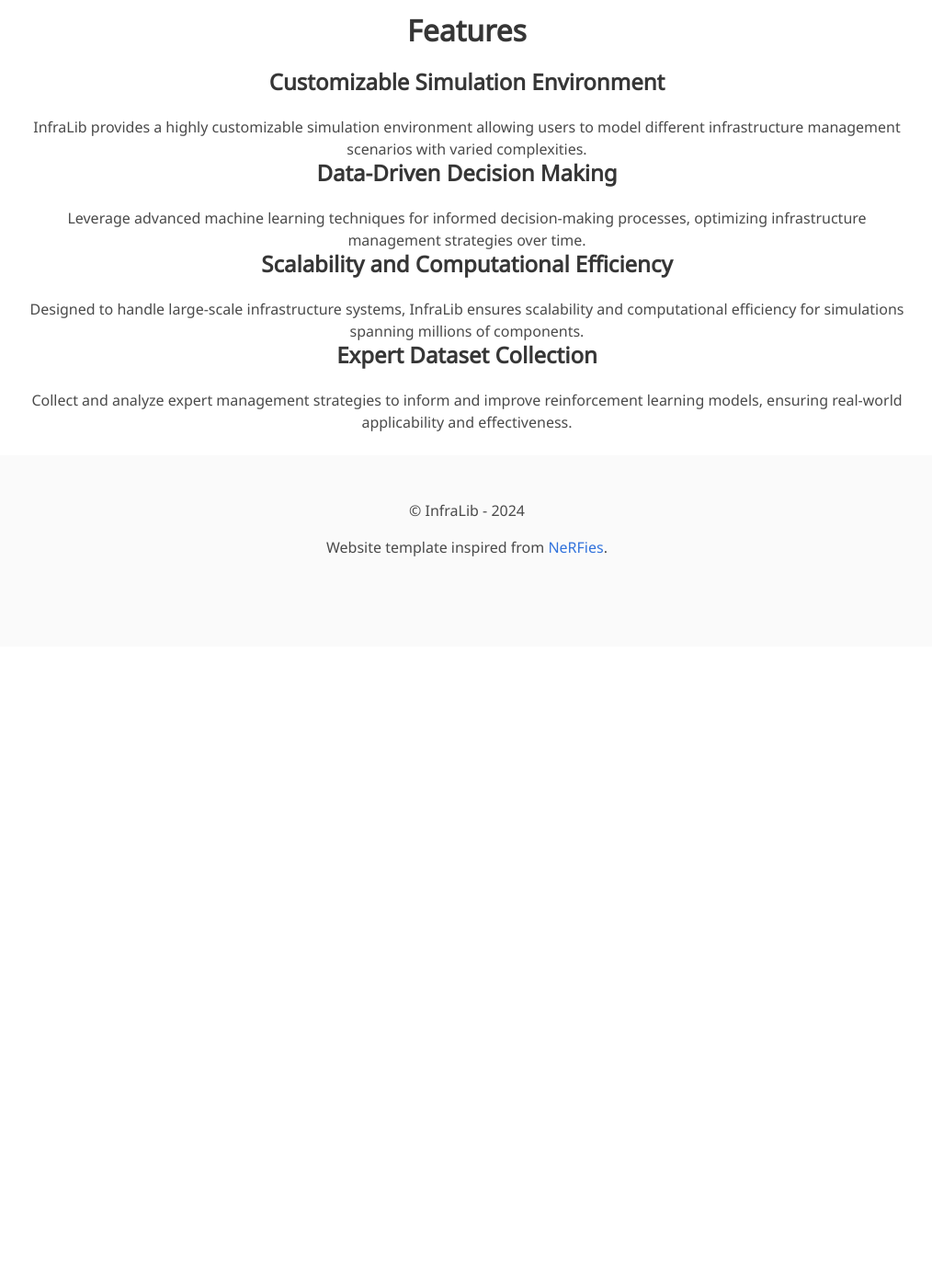
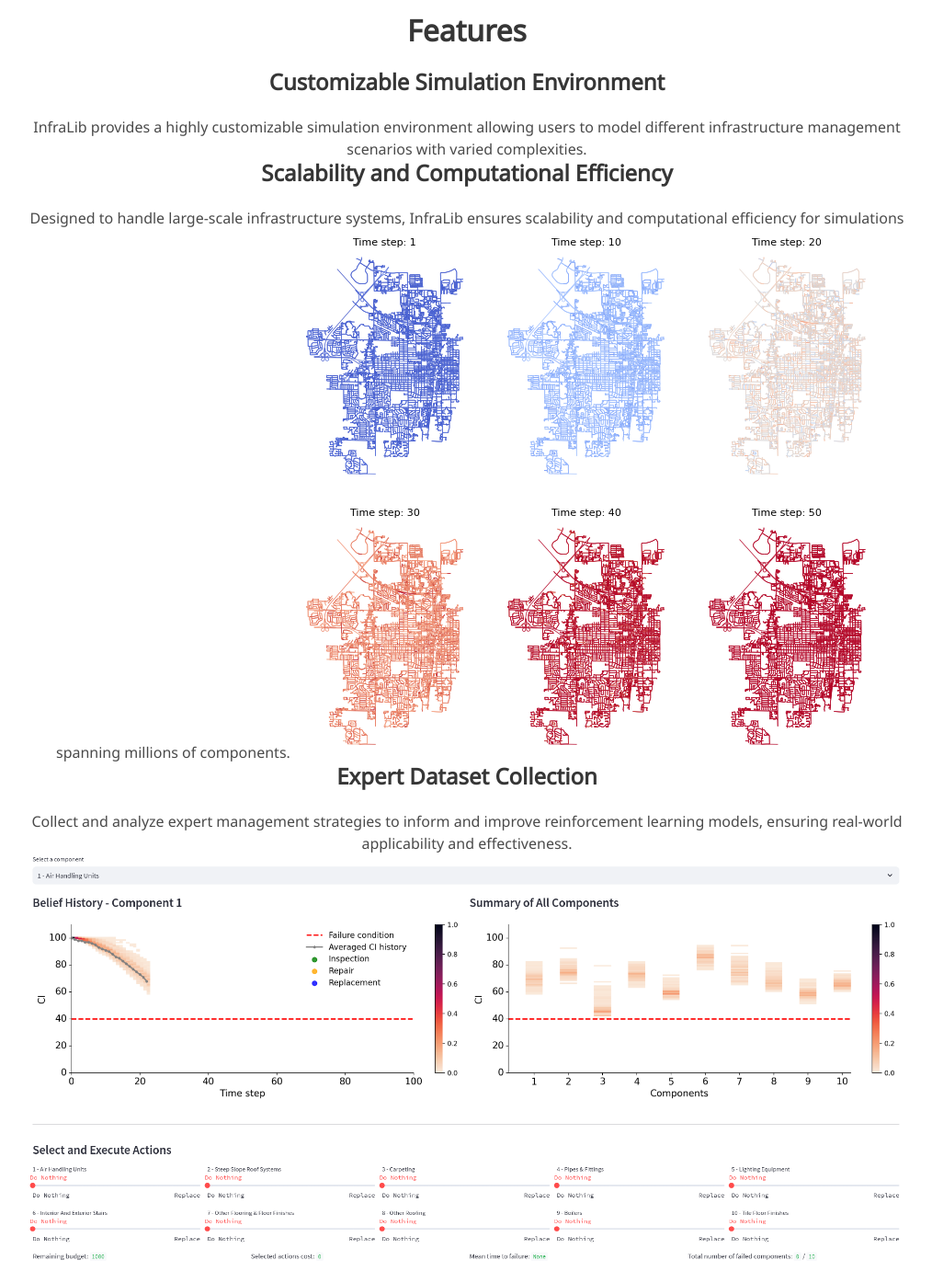
Before and after one commit to InfraLib/infralib.github.io, a plain HTML site: page index.html in a window 1280 px wide. Shown: the part 825-2220 px from the top of the page at 92% size, without its empty margins (132-1146 px from the left). Before the commit the page ends 1528 px from the top, so only its background shows below. Drawn offline with nearby package versions, Linux system fonts and the light colour scheme; a web font is replaced by a local one.

Commit message:
add images

```diff
--- a/index.html
+++ b/index.html
@@ -124,22 +124,19 @@
             InfraLib provides a highly customizable simulation environment allowing users to model different infrastructure management scenarios with varied complexities.
           </p>
 
-          <!-- Feature 2: Data-Driven Decision Making -->
-          <h3 class="title is-4">Data-Driven Decision Making</h3>
-          <p>
-            Leverage advanced machine learning techniques for informed decision-making processes, optimizing infrastructure management strategies over time.
-          </p>
 
           <!-- Feature 3: Scalability and Computational Efficiency -->
           <h3 class="title is-4">Scalability and Computational Efficiency</h3>
           <p>
             Designed to handle large-scale infrastructure systems, InfraLib ensures scalability and computational efficiency for simulations spanning millions of components.
+            <img src="static/images/curoads.png" alt="InfraLib Overview" class="interpolation-image">
           </p>
 
           <!-- Feature 4: Expert Dataset Collection -->
           <h3 class="title is-4">Expert Dataset Collection</h3>
           <p>
             Collect and analyze expert management strategies to inform and improve reinforcement learning models, ensuring real-world applicability and effectiveness.
+            <img src="static/images/dashboard.png" alt="InfraLib Overview" class="interpolation-image">
           </p>
 
         </div>
```
Also changed, not shown: static/images/curoads.png (added), static/images/dashboard.png (added).
